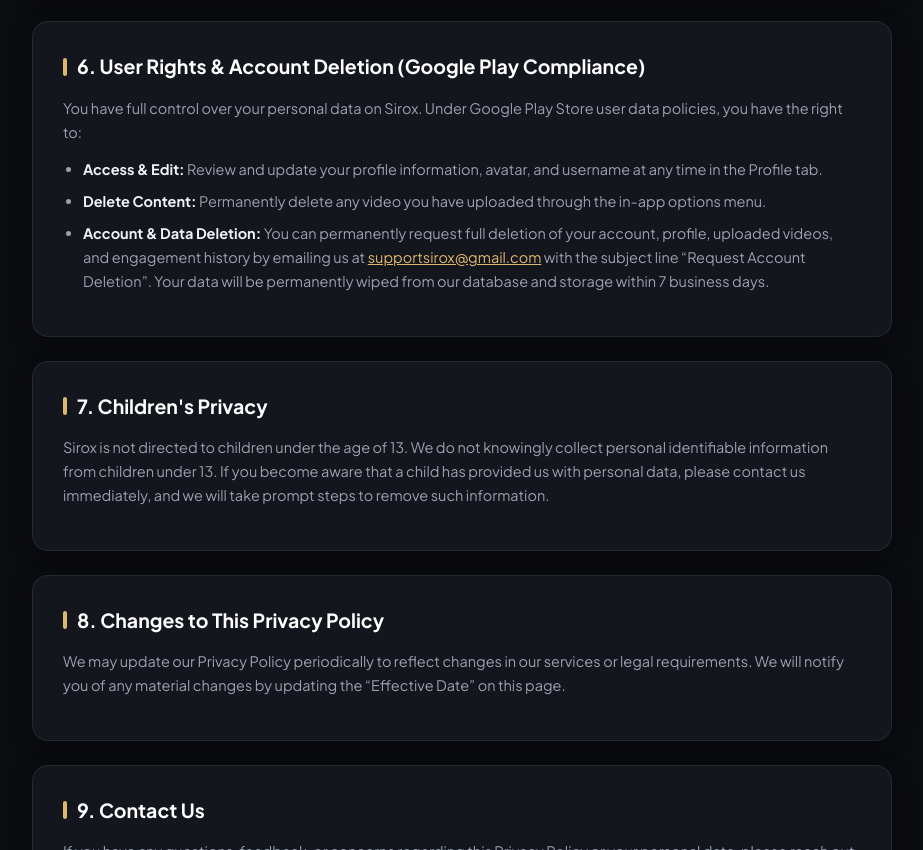
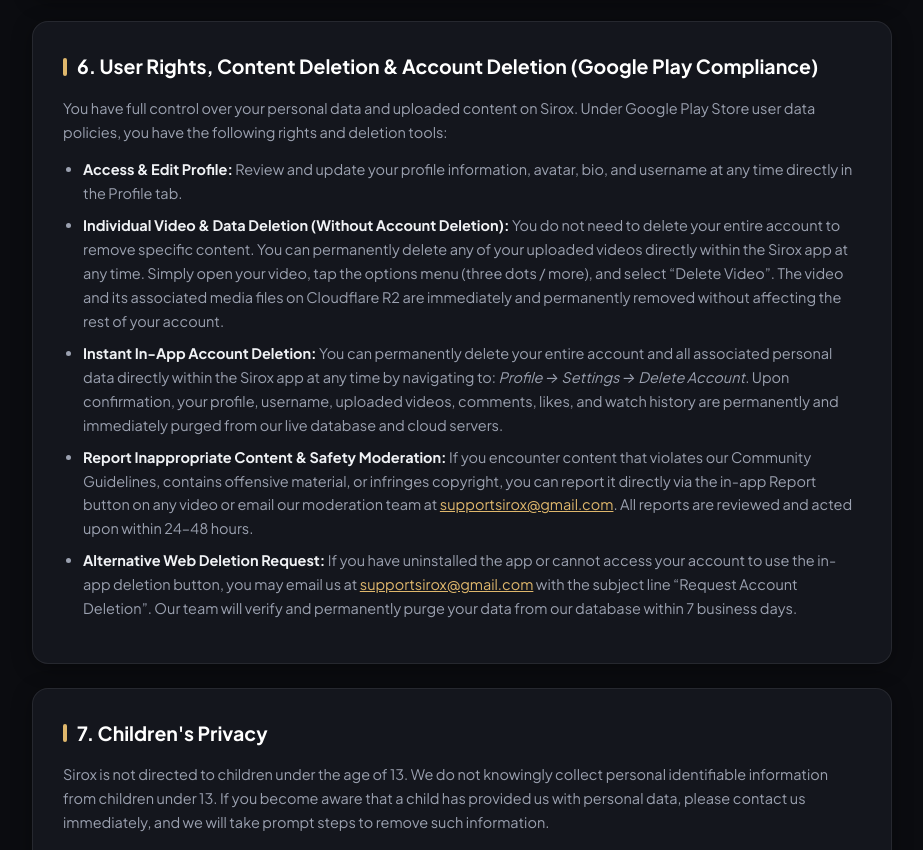
Before and after one commit to nbaisla06-ops/privacy-policy, a plain HTML site: page index.html in a window 1280 px wide. Shown: the part 1896-2746 px from the top of the page, without its empty margins (178-1101 px from the left). Drawn offline with Linux system fonts and the light colour scheme.

Commit message:
docs: update privacy policy with in-app video deletion, instant account deletion, and content reporting

```diff
--- a/index.html
+++ b/index.html
@@ -209,12 +209,14 @@
     </div>
 
     <div class="card">
-      <h2>6. User Rights &amp; Account Deletion (Google Play Compliance)</h2>
-      <p>You have full control over your personal data on Sirox. Under Google Play Store user data policies, you have the right to:</p>
+      <h2>6. User Rights, Content Deletion &amp; Account Deletion (Google Play Compliance)</h2>
+      <p>You have full control over your personal data and uploaded content on Sirox. Under Google Play Store user data policies, you have the following rights and deletion tools:</p>
       <ul>
-        <li><strong>Access &amp; Edit:</strong> Review and update your profile information, avatar, and username at any time in the Profile tab.</li>
-        <li><strong>Delete Content:</strong> Permanently delete any video you have uploaded through the in-app options menu.</li>
-        <li><strong>Account &amp; Data Deletion:</strong> You can permanently request full deletion of your account, profile, uploaded videos, and engagement history by emailing us at <a href="mailto:supportsirox@gmail.com" style="color:var(--accent-gold);">supportsirox@gmail.com</a> with the subject line &ldquo;Request Account Deletion&rdquo;. Your data will be permanently wiped from our database and storage within 7 business days.</li>
+        <li><strong>Access &amp; Edit Profile:</strong> Review and update your profile information, avatar, bio, and username at any time directly in the Profile tab.</li>
+        <li><strong>Individual Video &amp; Data Deletion (Without Account Deletion):</strong> You do not need to delete your entire account to remove specific content. You can permanently delete any of your uploaded videos directly within the Sirox app at any time. Simply open your video, tap the options menu (three dots / more), and select &ldquo;Delete Video&rdquo;. The video and its associated media files on Cloudflare R2 are immediately and permanently removed without affecting the rest of your account.</li>
+        <li><strong>Instant In-App Account Deletion:</strong> You can permanently delete your entire account and all associated personal data directly within the Sirox app at any time by navigating to: <em>Profile &rarr; Settings &rarr; Delete Account</em>. Upon confirmation, your profile, username, uploaded videos, comments, likes, and watch history are permanently and immediately purged from our live database and cloud servers.</li>
+        <li><strong>Report Inappropriate Content &amp; Safety Moderation:</strong> If you encounter content that violates our Community Guidelines, contains offensive material, or infringes copyright, you can report it directly via the in-app Report button on any video or email our moderation team at <a href="mailto:supportsirox@gmail.com" style="color:var(--accent-gold);">supportsirox@gmail.com</a>. All reports are reviewed and acted upon within 24–48 hours.</li>
+        <li><strong>Alternative Web Deletion Request:</strong> If you have uninstalled the app or cannot access your account to use the in-app deletion button, you may email us at <a href="mailto:supportsirox@gmail.com" style="color:var(--accent-gold);">supportsirox@gmail.com</a> with the subject line &ldquo;Request Account Deletion&rdquo;. Our team will verify and permanently purge your data from our database within 7 business days.</li>
       </ul>
     </div>
 
```
